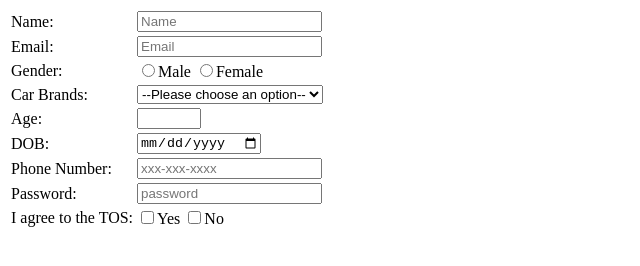
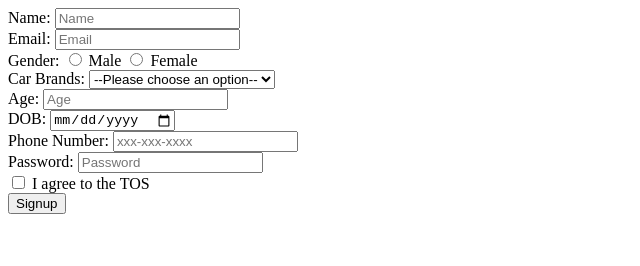
Before and after one commit to acciojob/signup-form-car-Shanu-Ch-Ghosh, a website: page main.html in a window 1280 px wide. Shown: the whole page, without its empty margins (0-640 px from the left). Drawn offline with Linux system fonts and the light colour scheme.

Commit message:
created a submission

```diff
--- a/main.html
+++ b/main.html
@@ -7,78 +7,46 @@
 </head>
 
 <body>
-	<form>
-	<table>
-		<tr>
-			<td>Name:</td>
-			<td>
-			<input type="text" id="name" placeholder="Name" required/>
-			</td>
-		  </tr>
-		<tr>
-			<td>Email:</td>
-			<td>
-				<input type="email" id="email" placeholder="Email" required/>
-			</td>
-		</tr>
-		<tr>
-			<td>
-				Gender:
-			</td>
-			<td>
-				<input type="radio" id="gender_m" value="Male" name="Gender">Male
-				<input type="radio" id="gender_f" value="Male" name="Gender">Female
-			</td>
-		</tr>
-		<tr>
-			<td>Car Brands:</td>
-			<td>
-			<select id="cars">
+    <form action="submit_signup.php" method="post">
+        <label for="name">Name:</label>
+        <input type="text" id="name" name="name" placeholder="Name" required><br>
+
+        <label for="email">Email:</label>
+        <input type="email" id="email" name="email" placeholder="Email" required><br>
+
+        <label>Gender:</label>
+        <input type="radio" id="gender_m" name="gender" value="Male" required>
+        <label for="gender_m">Male</label>
+        <input type="radio" id="gender_f" name="gender" value="Female" required>
+        <label for="gender_f">Female</label><br>
+
+        <label for="cars">Car Brands:</label>
+        <select id="cars" name="cars" required>
             <option value="" disabled selected>--Please choose an option--</option>
             <option>Audi</option>
             <option>Honda city</option>
             <option>BMW</option>
             <option>Thar</option>
             <option>Others</option>
-			</select>
-			</td>
-		</tr>
-		<tr>
-			<td>Age:</td>
-			<td>
-				<input type="number" id="age" name="age" min="1" max="120" required>
-			</td>
-		</tr>
-		<tr>
-			<td>DOB:</td>
-			<td>
-				<input type="date" id="age" required/>
-			</td>
-		</tr>
-		<tr>
-			<td>Phone Number:</td>
-			<td>
-				<input type="tel" id="tel" placeholder="xxx-xxx-xxxx"/>
-			</td>
-		</tr>
-		<tr>
-			<td>Password:</td>
-			<td>
-				<input type="password" id="password" placeholder="password" required/>
-			</td>
-		</tr>
-		<tr>
-			<td>I agree to the TOS:</td>
-			<td>
-				<input type="checkbox" name="Yes"required/>Yes
-				<input type="checkbox" name="No"required/>No
-			</td>
-		</tr>
-	</table>
+        </select><br>
+
+        <label for="age">Age:</label>
+        <input type="number" id="age" name="age" placeholder="Age" required><br>
+
+        <label for="dob">DOB:</label>
+        <input type="date" id="dob" name="dob" required><br>
+
+        <label for="tel">Phone Number:</label>
+        <input type="tel" id="tel" name="tel" placeholder="xxx-xxx-xxxx"><br>
+
+        <label for="password">Password:</label>
+        <input type="password" id="password" name="password" placeholder="Password" required><br>
+
+        <input type="checkbox" id="tos" name="tos" required>
+        <label for="tos">I agree to the TOS</label><br>
+
+        <button type="submit">Signup</button>
     </form>
-    <script type="text/javascript" src="./script.js">
-</script>
-
 </body>
 
 </html>
```
Lines whose indentation alone changed are shown as unchanged.
